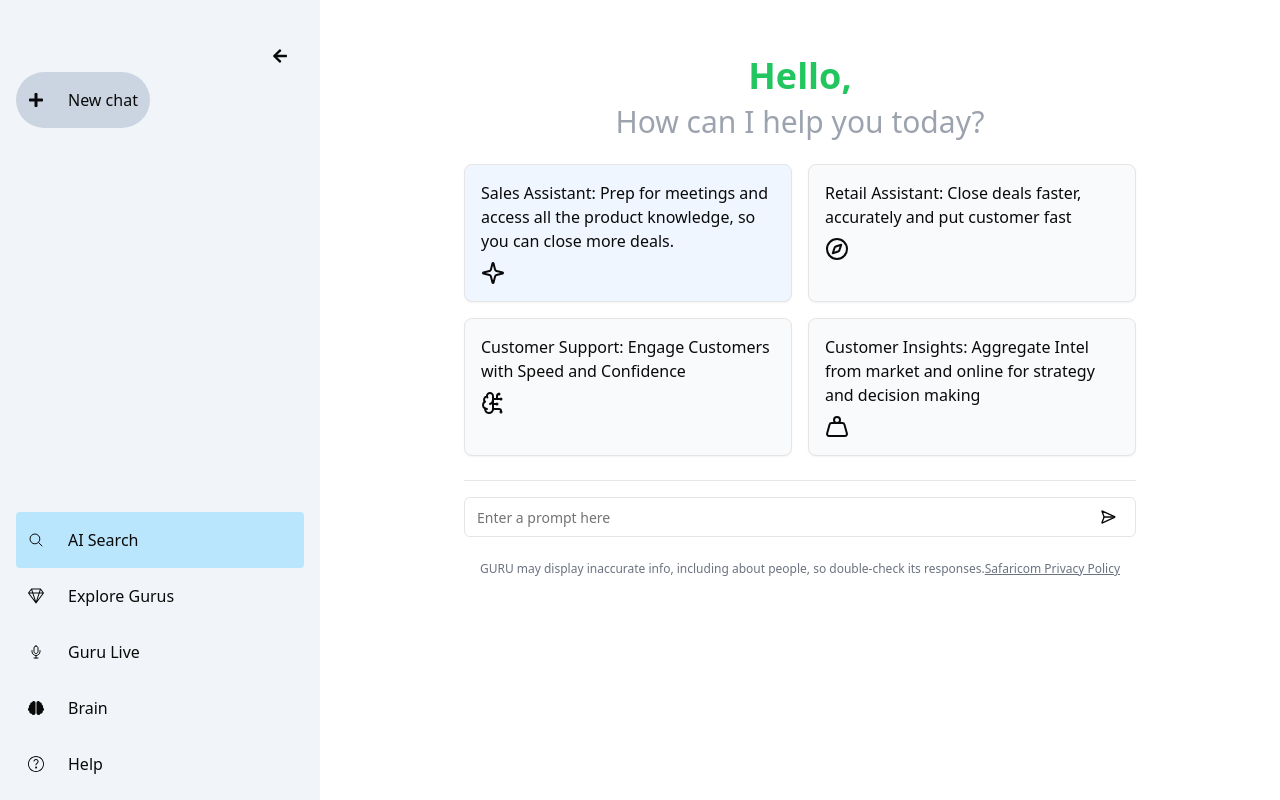
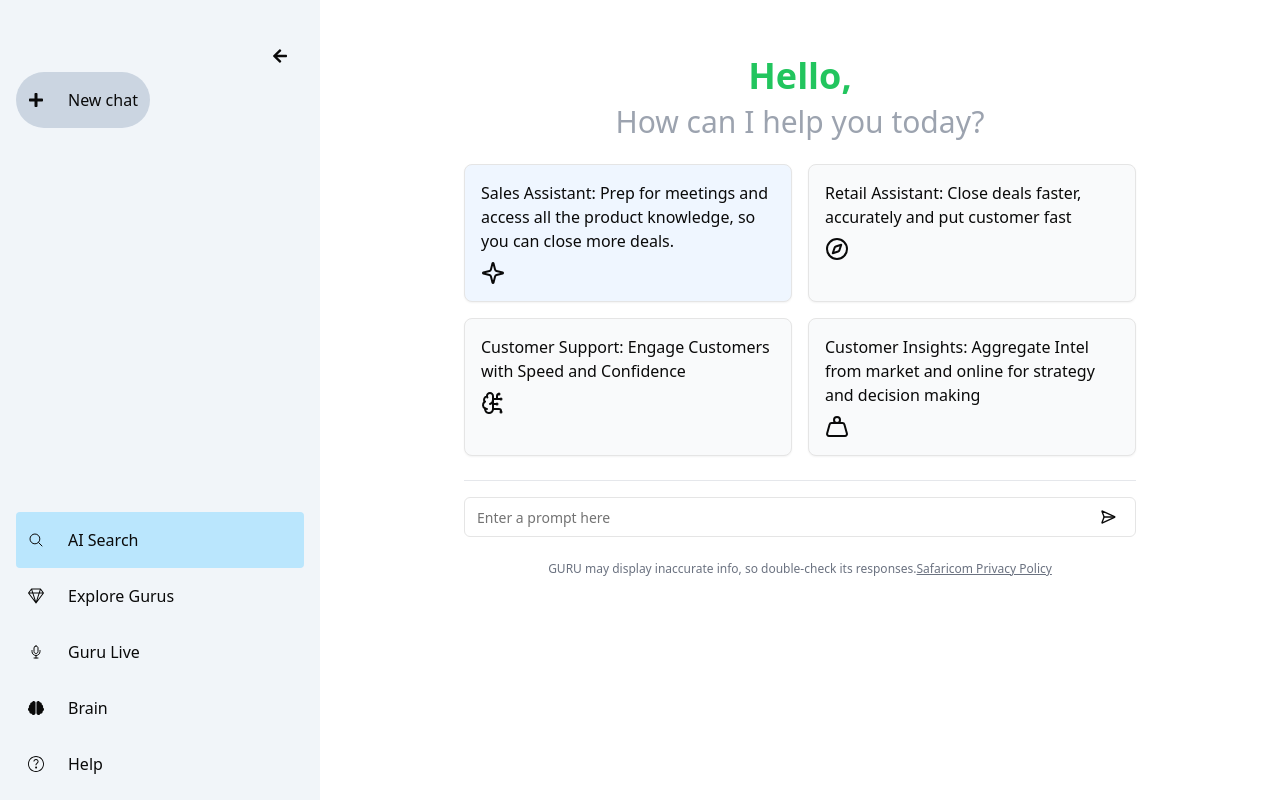
Before and after one commit to collinskrotich/Guru-AI, a Next.js app: page /application in a window 1280 px wide. Shown: the top 800 px of the page. Built offline with nearby package versions, Linux system fonts and the light colour scheme.

Commit message:
update animation and cards

```diff
--- a/components/Search.tsx
+++ b/components/Search.tsx
@@ -181,7 +181,7 @@
       </div>
 
       <p className="text-xs text-center text-gray-500 mt-4">
-        GURU may display inaccurate info, including about people, so double-check its responses.
+        GURU may display inaccurate info, so double-check its responses.
         <a href="#" className="underline">Safaricom Privacy Policy</a>
       </p>
     </div>
```
